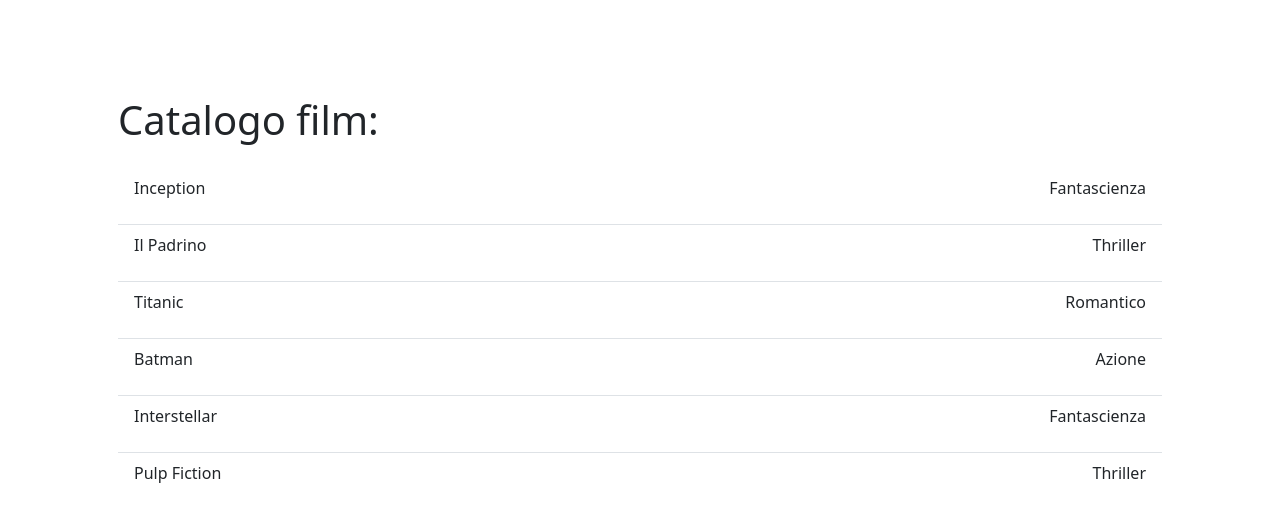
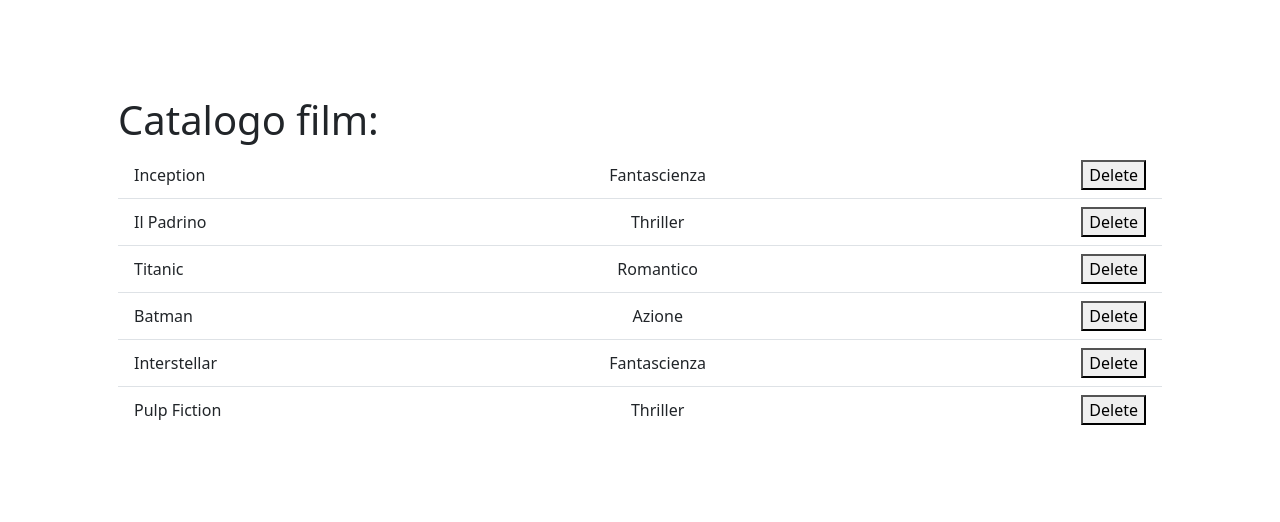
Before and after one commit to andreasalvi99/react-movie-filter, a React (Vite) app: page / in a window 1280 px wide. Shown: the top 522 px of the page. Built offline with nearby package versions, Linux system fonts and the light colour scheme.

Commit message:
grid done

```diff
--- a/src/App.jsx
+++ b/src/App.jsx
@@ -22,16 +22,22 @@
     <>
       <section className="mt-5">
         <div className="container text-center p-5">
-          <h1 className="text-start mb-4">Catalogo film:</h1>
+          <h1 className="text-start mb-2">Catalogo film:</h1>
+
           <ul className="list-group list-group-flush text-start">
             {films.map((film, index) => {
               return (
                 <li
                   key={index}
-                  className="list-group-item d-flex justify-content-between"
+                  className="list-group-item d-flex justify-content-between align-items-center"
                 >
-                  {film.title}
-                  <p className="d-inline">{film.genre}</p>
+                  <span>{film.title}</span>
+                  <div className="wrap text-center">
+                    <p className="d-inline-block mb-0 flex-grow-1">
+                      {film.genre}
+                    </p>
+                  </div>
+                  <button>Delete</button>
                 </li>
               );
             })}
--- a/src/assets/css/index.css
+++ b/src/assets/css/index.css
@@ -1,2 +1,7 @@
 /*? Bootstrap icons ?*/
 @import url("https://cdn.jsdelivr.net/npm/bootstrap-icons@1.13.1/font/bootstrap-icons.min.css");
+
+.wrap,
+span {
+  width: 100px;
+}
```
